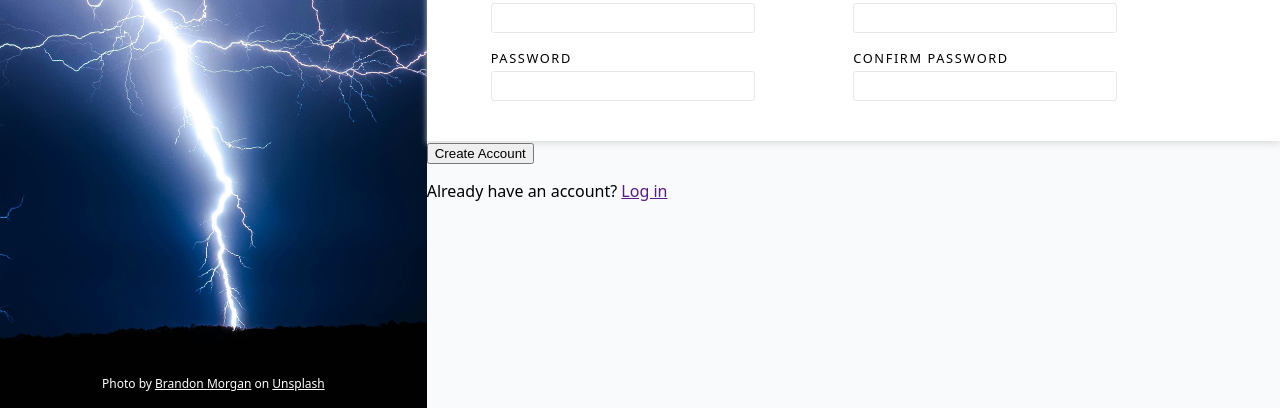
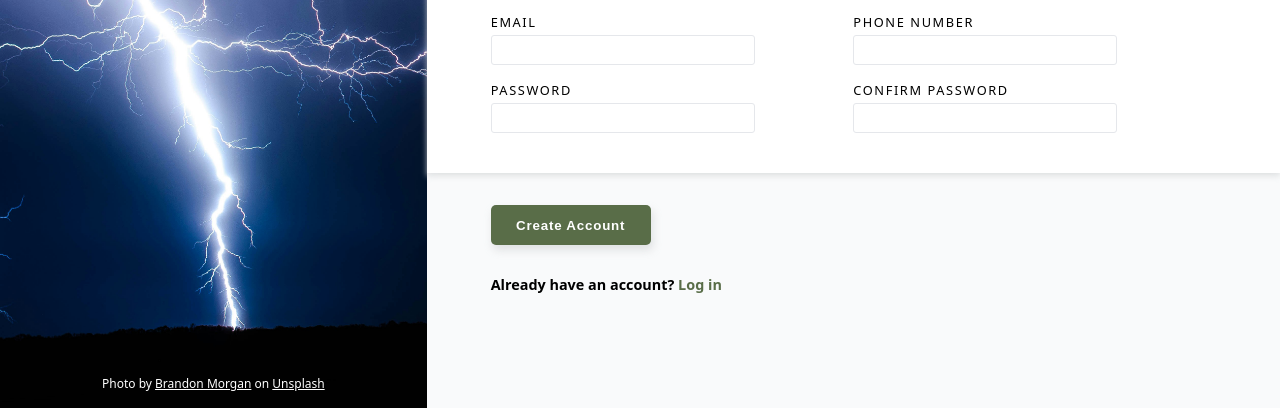
Before and after one commit to vins123sinned/sign-up-form, a plain HTML site: page index.html in a window 1280 px wide. Shown: the part 392-800 px from the top of the page. Drawn offline with Linux system fonts and the light colour scheme.

Commit message:
Add styling for submit button and log in text

```diff
--- a/index.html
+++ b/index.html
@@ -53,9 +53,9 @@
                 </div>
             </section>
             <section class="submit-log-in">
-                <button type="submit-button">Create Account</button>
-                <p>Already have an account?
-                    <a href="" target="_blank" rel="noopener noreferrer">Log in</a></p>
+                <button type="submit" class="submit-button">Create Account</button>
+                <p class="log-in-text">Already have an account?
+                    <a href="" rel="noopener noreferrer">Log in</a></p>
             </section>
         </form>
     </div>
--- a/style.css
+++ b/style.css
@@ -85,8 +85,7 @@ input[type="password"] {
 .form-information {
     font-weight: 500;
     width: clamp(20rem, 50vw, 35rem);
-    margin-top: 15vh;
-    margin-left: 5vw;
+    margin: 15vh 0 3rem 5vw;
 }
 
 .sign-up-form label {
@@ -122,6 +121,30 @@ input[type="password"] {
     flex-basis: 50%;
 }
 
+.submit-log-in {
+    margin: 2rem 5vw;
+}
+
 .submit-button {
-    background-color: #f9fafb;
+    width: 10rem;
+    height: 2.5rem;
+    font-weight: 600;
+    letter-spacing: 0.05rem;
+    background-color: #596D48;
+    color: #fff;
+    box-shadow: 2px 5px 8px 0px rgba(216,218,219,0.79);
+    border: none;
+    border-radius: 5px;
+    padding: 0.5rem;
+    margin-bottom: 1rem;
 }
+
+.log-in-text {
+    font-size: 0.9rem;
+    font-weight: 600;
+}
+
+.log-in-text a {
+    color: #596D48;
+    text-decoration: none;
+}
```
